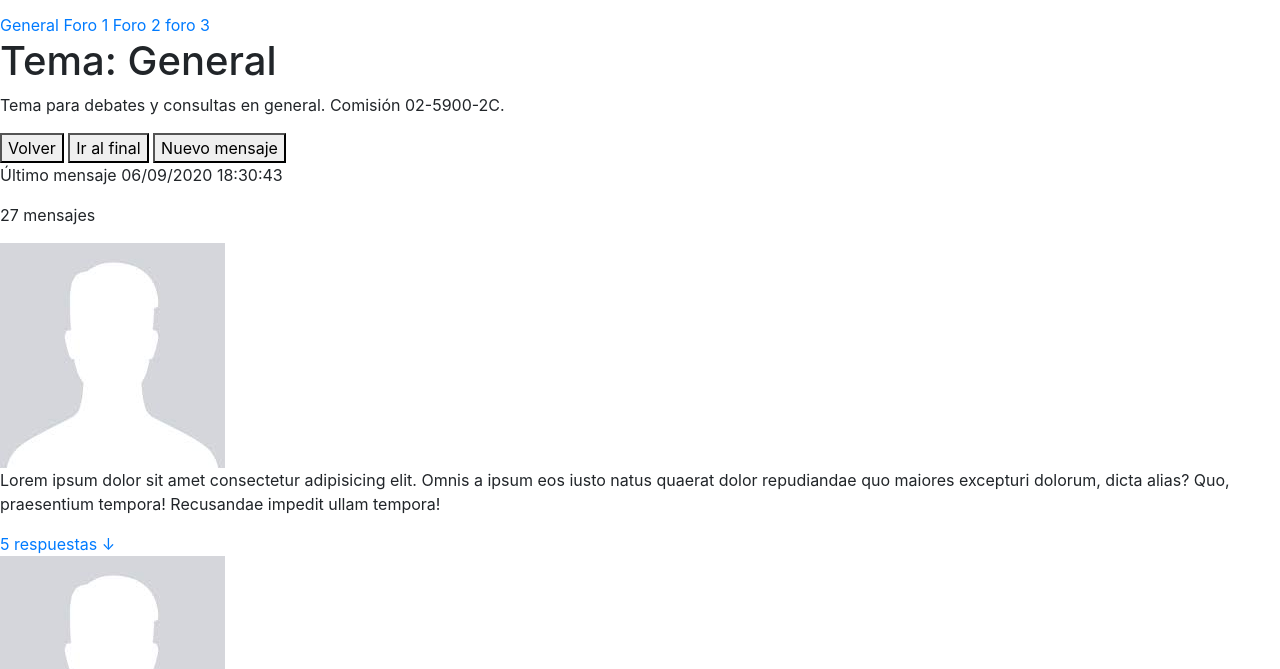
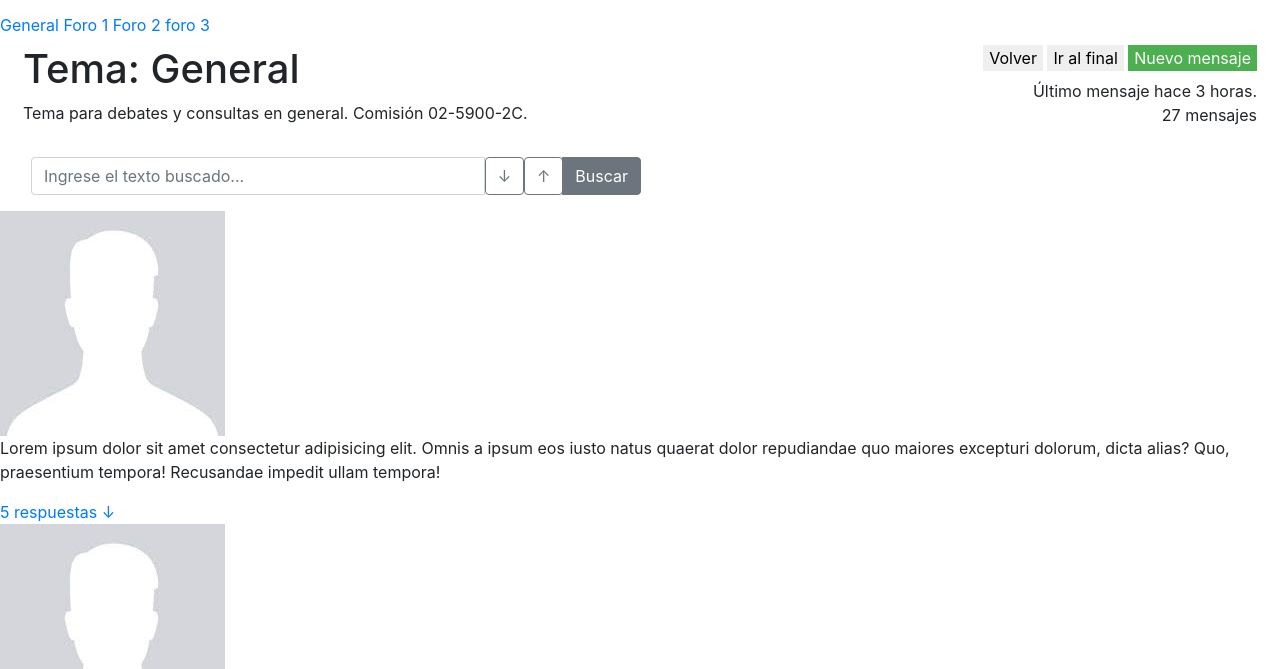
Before and after one commit to dienavarrete/vei, a plain HTML site: page foro.html in a window 1280 px wide. Shown: the part 131-800 px from the top of the page. Drawn offline with nearby package versions, Linux system fonts and the light colour scheme.

Commit message:
Buscador

```diff
--- a/css/foro.css
+++ b/css/foro.css
@@ -16,3 +16,18 @@
     display: none;
     padding-left: 5rem;
 }
+
+.padding-margin-0{
+    margin: 0;
+    padding: 0;
+}
+
+.btn-nuevo{
+    background-color:  rgba(76, 175, 80, 1);
+    color: white;
+    border: none;
+}
+
+.btn-default{
+    border: none;
+}
--- a/foro.html
+++ b/foro.html
@@ -62,15 +62,26 @@
             <a href="#">foro 3</a>
         </div>
         <div class="foro">
-            <div class="cabecera">
-                <h1>Tema: General</h1>
-                <p>Tema para debates y consultas en general. Comisión 02-5900-2C.</p>
-                </p>
-                <button href="#">Volver</button>
-                <button href="#">Ir al final</button>
-                <button href="#">Nuevo mensaje</button>
-                <p>Último mensaje 06/09/2020 18:30:43</p>
-                <p>27 mensajes</p>
+            <div class="row m-2">
+                <div class="col-6">
+                    <h1>Tema: General</h1>
+                    <p>Tema para debates y consultas en general. Comisión 02-5900-2C.</p>
+                </div>
+                <div class="col-6 text-right">
+                    <button href="#" class="btn-default">Volver</button>
+                    <button href="#" class="btn-default">Ir al final</button>
+                    <button href="#" class="btn-nuevo">Nuevo mensaje</button>
+                    <p class="padding-margin-0 mt-2">Último mensaje hace 3 horas.</p>
+                    <p class="padding-margin-0">27 mensajes</p>
+                </div>
+            </div>
+            <div class="input-group m-3 col-6">
+                <input type="text" class="form-control" placeholder="Ingrese el texto buscado..."  aria-describedby="basic-addon2">
+                <button class="btn btn-outline-secondary" type="button">↓</button>
+                <button class="btn btn-outline-secondary" type="button">↑</button>
+                <div class="input-group-append">
+                  <button class="btn btn-secondary" type="button">Buscar</button>
+                </div>
             </div>
             <div class="mensajes">
                 <div class="mensaje">
```
